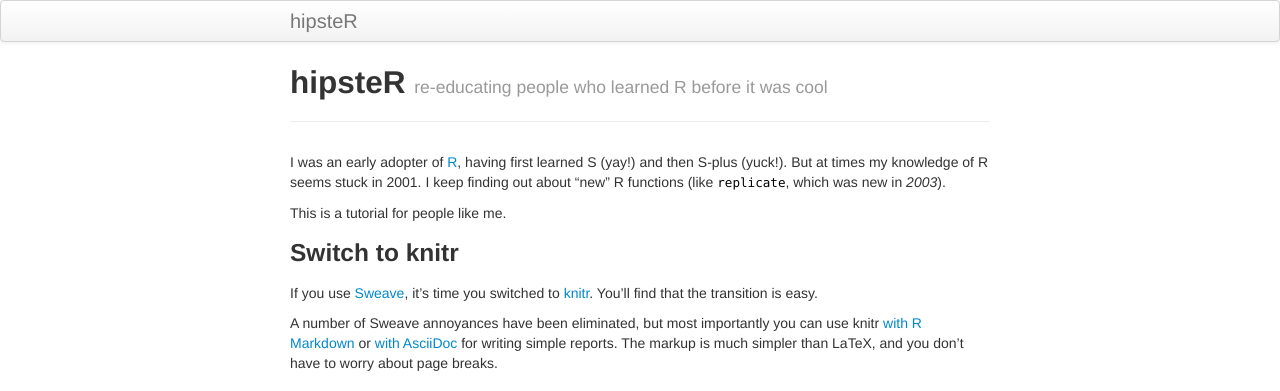
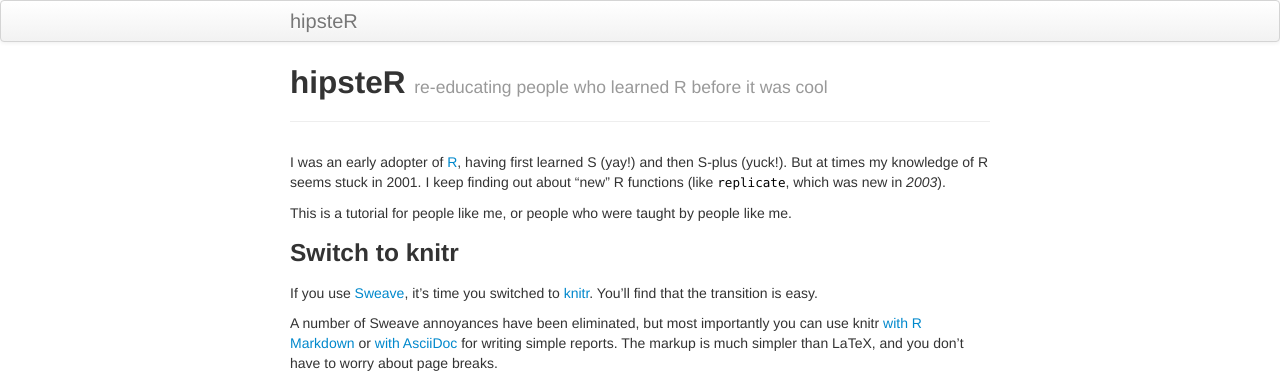
Before and after one commit to kbroman/hipsteR, a Jekyll site: the page built from index.md, in a window 1280 px wide. Shown: the top 391 px of the page. Built offline with Jekyll 4.4.1, drawn with Linux system fonts in a browser that asks for light colours.

Commit message:
added caveat to "people like me" :D

```diff
--- a/index.md
+++ b/index.md
@@ -9,7 +9,7 @@ learned S (yay!) and then S-plus (yuck!). But at times my knowledge of
 R seems stuck in 2001. I keep finding out about &ldquo;new&rdquo; R
 functions (like `replicate`, which was new in _2003_).
 
-This is a tutorial for people like me.
+This is a tutorial for people like me, or people who were taught by people like me.
 
 ### Switch to knitr
 
```
